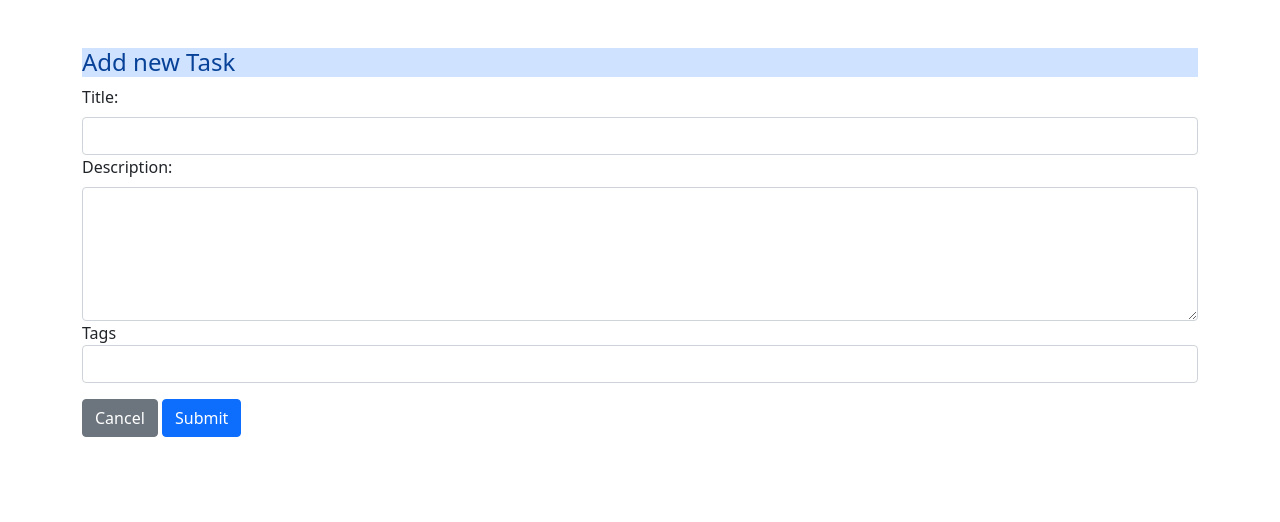
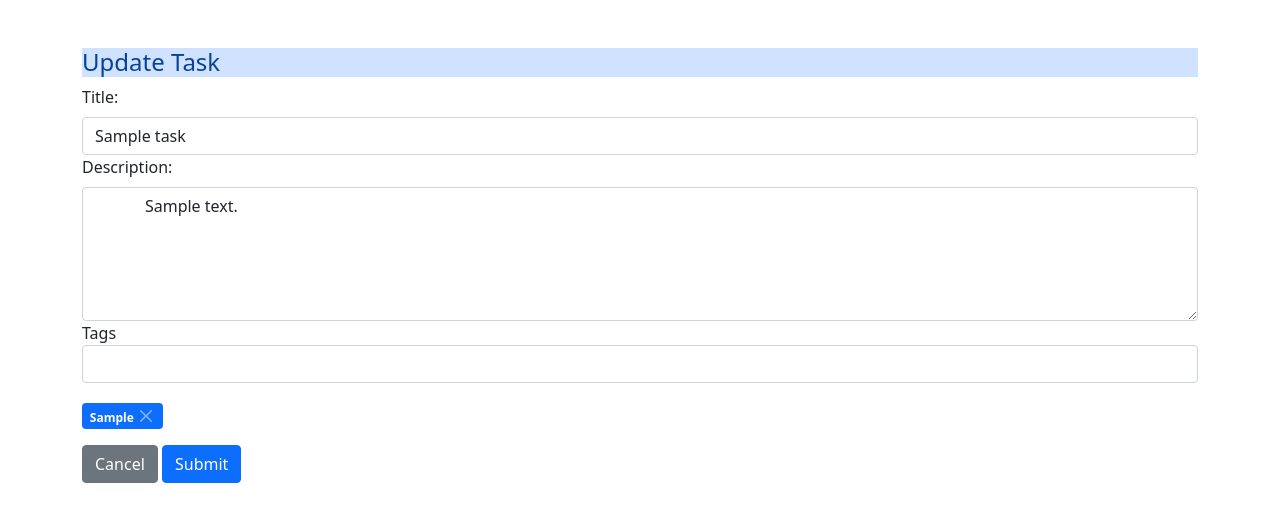
Before and after one commit to OldKayakFisherman/KanBan, a Flask app: template templates/editTask.html in a window 1280 px wide. Shown: the top 522 px of the page. Run offline with Flask 3, Linux system fonts and the light colour scheme; the template is opened without the code that fills it: values that come from a table or form of the project are taken from there, others are empty; tables that the repository leaves empty hold one stand-in row (values such as "Sample post"); some libraries are stand-ins or nearby versions.

Commit message:
fleshing out edit functionality

```diff
--- a/app.py
+++ b/app.py
@@ -112,6 +112,14 @@ def deleteTask(task_id):
 
     return "Success", 200, {"Access-Control-Allow-Origin": "*"}
 
+@app.route('/task', methods=['PUT'])
+def updateTask():
+    pass
+
+@app.route('/task/edit/<int:task_id>', methods=['GET'])
+def editTask(task_id):
+    task = Task.query.filter_by(id=task_id).first()
+    return render_template('editTask.html', model=task)
 
 if __name__ == '__main__':
     app.run()
--- a/templates/editTask.html
+++ b/templates/editTask.html
@@ -4,30 +4,39 @@
 
 {% block content %}
 
-<form id="frmAddTask" method="post" action="/task" class="mt-5 needs-validation" novalidate>
+<form id="frmUpdateTask" method="put" action="/task" class="mt-5 needs-validation" novalidate>
 
     <input type="hidden" id="hdnTags" name="hdnTags">
 
-    <h4 class="alert-primary">Add new Task</h4>
+    <h4 class="alert-primary">Update Task</h4>
 
     <div>
         <label class="form-label" for="txtTaskTitle">Title:</label>
-        <input class="form-control" id="txtTaskTitle" name="txtTaskTitle" type="text" required />
+        <input value="{{ model.title|e }}" class="form-control" id="txtTaskTitle" name="txtTaskTitle" type="text" required />
          <div class="invalid-feedback">
             Please provide a valid task title.
          </div>
     </div>
     <div>
         <label class="form-label" for="txtTaskDescription">Description:</label>
-        <textarea cols="60" rows="5" wrap="hard" class="form-control" name="txtTaskDescription" id="txtTaskDescription"></textarea>
+        <textarea cols="60" rows="5" wrap="hard" class="form-control" name="txtTaskDescription" id="txtTaskDescription">
+            {{ model.description }}
+        </textarea>
     </div>
      <div class="form-group">
-                <label class="control-label" for="tagInput">Tags</label>
-                <input type="text" id="tagInput" class="form-control" />
+         <label class="control-label" for="tagInput">Tags</label>
+         <input type="text" id="tagInput" class="form-control" />
      </div>
 
     <div class="form-group mt-3">
         <span id="tagTarget"></span>
+
+         {% for tag in model.tags %}
+            <span data-tag="{{ tag.value|e }}" class="badge bg-primary p2 mt-1 me-1">
+                {{ tag.value|e }}
+                <button onclick="removeTag();" form-input="frmUpdateTask" class ="btn-close btn-close-white"></button>
+            </span>
+         {% endfor %}
     </div>
 
     <div class="form-group mt-3">
@@ -39,3 +48,7 @@
 </form>
 
 {% endblock %}
+
+{% block scripts %}
+    <script async type="module"  src="../static/js/taskHelper.js"></script>
+{% endblock %}
```
Also changed, not shown: templates/index.html (+7 -4 lines).
